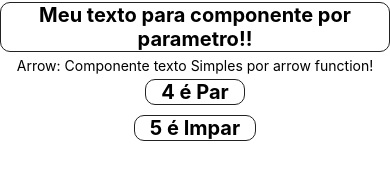
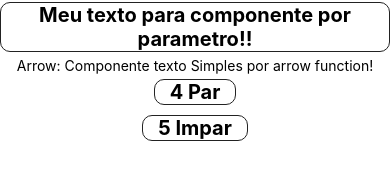
Before and after one commit to marksmachadodelimarezende/reactNativeEad, a React Native app in the folder exercicios/: screen / in a window 390 px wide. Shown: the part 363-542 px from the top of the page. Built offline with nearby package versions, Linux system fonts and the light colour scheme.

Commit message:
Definido componente ParImpar por arrow function, definindo o texto de resultado no componente text que é retornado.

```diff
--- a/exercicios/src/componentes/ParImpar.js
+++ b/exercicios/src/componentes/ParImpar.js
@@ -2,11 +2,11 @@ import React from 'react'
 import { View, Text } from 'react-native'
 import Padrao from '../estilo/Padrao'
 
+const ParOuImpar = props => {
+    return props % 2 == 0 ? 'Par' : 'Impar'
+}
+
 export default props =>
     <View>
-        {
-            props.numero % 2 == 0
-            ? <Text style={Padrao.ex}>{props.numero} é Par</Text>
-            : <Text style={Padrao.ex}>{props.numero} é Impar</Text>
-        }
+        <Text style={Padrao.ex}>{props.numero} {ParOuImpar(props.numero)}</Text>
     </View>
```
